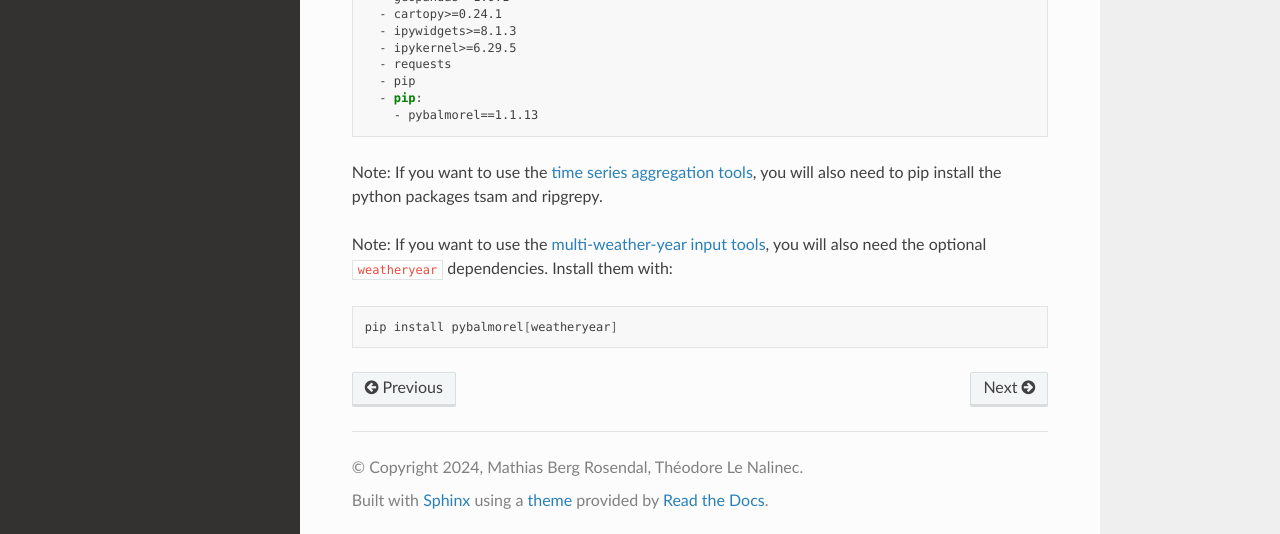
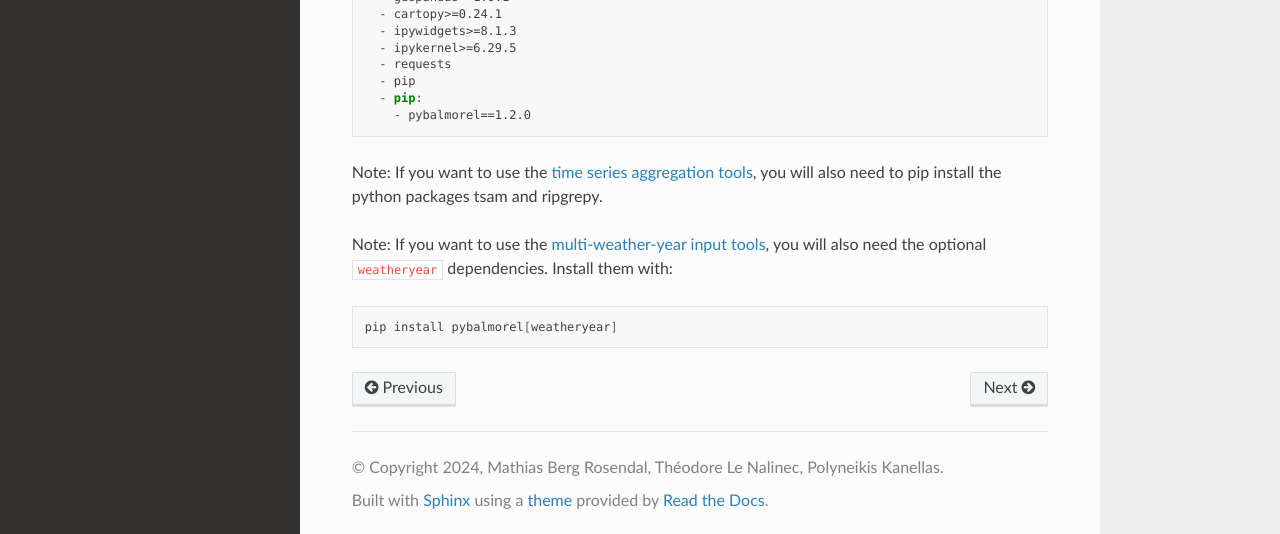
Before and after one commit to balmorelcommunity/pybalmorel, a Sphinx documentation site: the page built from docs/get_started/installation.md, in a window 1280 px wide and 1055 px high. Shown: the part 518-1052 px from the top of the window. Built offline with Sphinx 7.4.7 and the Read the Docs theme 3.1.0, drawn with Linux system fonts in a browser that asks for light colours.

Commit message:
New release

````diff
--- a/docs/conf.py
+++ b/docs/conf.py
@@ -1,8 +1,7 @@
 project = "pybalmorel"
-copyright = "2024, Mathias Berg Rosendal, Théodore Le Nalinec"
-author = "Mathias Berg Rosendal, Théodore Le Nalinec"
-release = "1.1.13"
-
+copyright = "2024, Mathias Berg Rosendal, Théodore Le Nalinec, Polyneikis Kanellas"
+author = "Mathias Berg Rosendal, Théodore Le Nalinec, Polyneikis Kanellas"
+release = "1.2.0"
 
 
 exclude_patterns = ["_build", "Thumbs.db", ".DS_Store", ".testenv", ".testenv/**"]
--- a/docs/get_started/installation.md
+++ b/docs/get_started/installation.md
@@ -20,7 +20,7 @@ dependencies:
   - requests
   - pip
   - pip:
-    - pybalmorel==1.1.13
+    - pybalmorel==1.2.0
 ```
 
 Note: If you want to use the [time series aggregation tools](../preprocessing/timeseriesagg.md), you will also need to pip install the python packages tsam and ripgrepy.
--- a/environment.yaml
+++ b/environment.yaml
@@ -16,4 +16,4 @@ dependencies:
   - pyyaml
   - pip
   - pip:
-    - pybalmorel==1.1.13
+    - pybalmorel==1.2.0
--- a/pyproject.toml
+++ b/pyproject.toml
@@ -1,6 +1,6 @@
 [project]
 name = "pybalmorel"
-version = "1.1.13"
+version = "1.2.0"
 maintainers = [
   { name="Mathias Berg Rosendal", email="mathiasros@proton.me"},
   { name="Théodore Le Nalinec"},
@@ -90,7 +90,7 @@ publish-test = { depends-on = ["_build"], cmd = "python -m twine upload --reposi
 _docs-build = { cmd = "sphinx-build docs docs/_build/html", description = "Build the Sphinx documentation" }
 _docs-serve = { cmd = "python -m http.server 8000", cwd = "docs/_build/html", description = "Serve the built documentation on http://127.0.0.1:8000" }
 docs = { depends-on = ["_docs-build", "_docs-serve"], description = "Build the documentation and serve it on http://127.0.0.1:8000" }
-release-update = "echo 'docs/conf.py\ndocs/get_started/installation.md\nenvironment.yaml\npyproject.toml' | xargs sed -i -e \"s/1.1.13/1.1.14/g\""
+release-update = "echo 'docs/conf.py\ndocs/get_started/installation.md\nenvironment.yaml\npyproject.toml' | xargs sed -i -e \"s/1.2.0/1.2.1/g\""
 
 # --- user: test pybalmorel as an end-user (PyPI install only) ---
 [tool.pixi.feature.user.pypi-dependencies]
````
Also changed, not shown: 1 other file.
